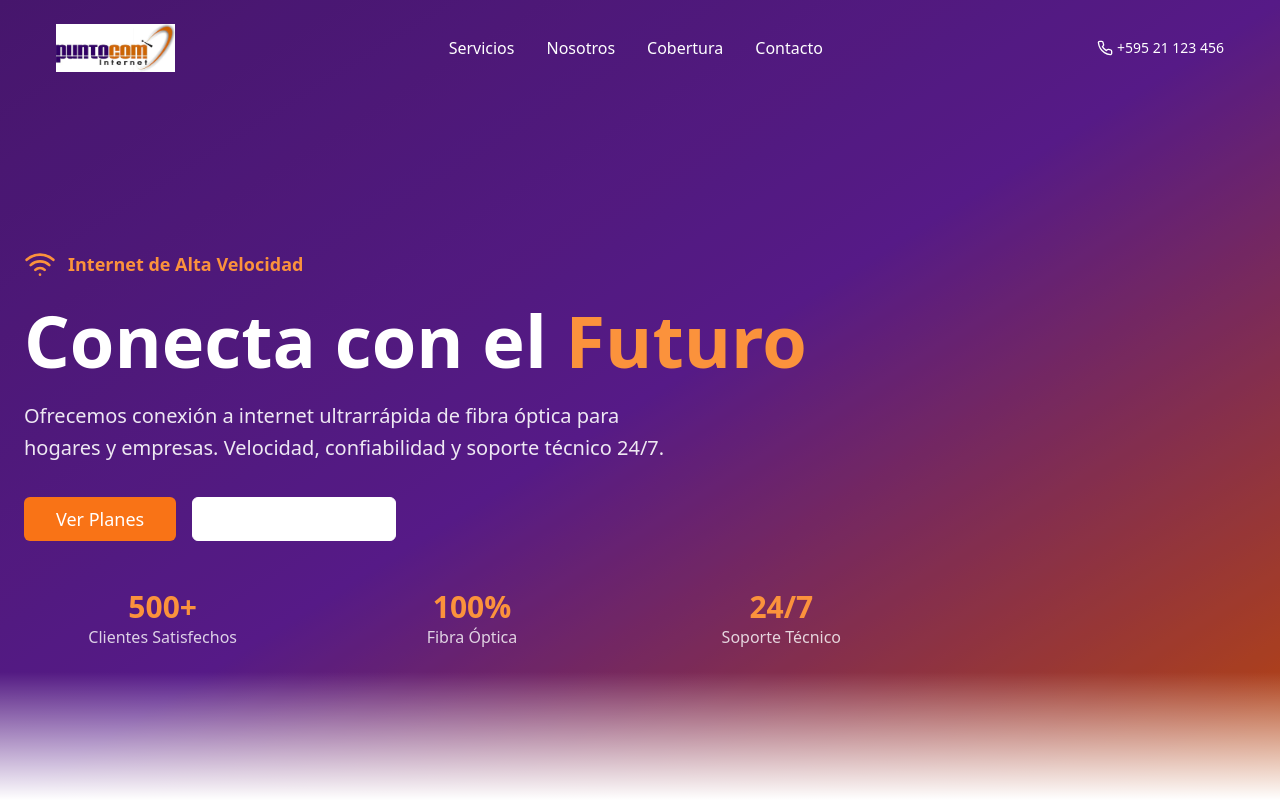
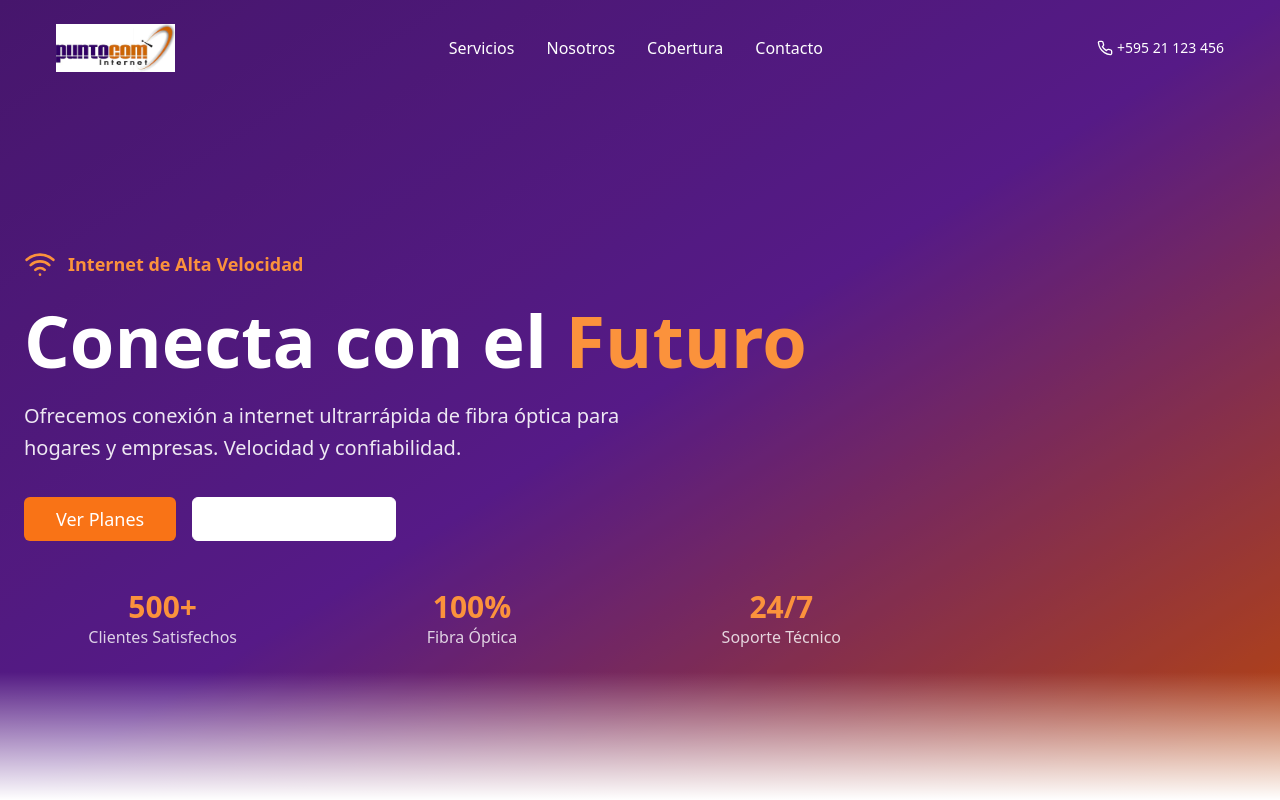
Before and after one commit to flavioduque/puntocom-web-express, a React (Vite) app: page / in a window 1280 px wide. Shown: the top 800 px of the page. Built offline with nearby package versions, Linux system fonts and the light colour scheme.

Commit message:
Remove 24/7 support mention
Remove the mention of 24/7 support.

```diff
--- a/src/components/Hero.tsx
+++ b/src/components/Hero.tsx
@@ -1,3 +1,4 @@
+
 
 import { Button } from "@/components/ui/button";
 import { Wifi, Phone, Mail } from "lucide-react";
@@ -48,7 +49,7 @@ const Hero = () => {
           </h1>
 
           <p className="text-xl text-white/90 mb-8 max-w-2xl leading-relaxed">
-            Ofrecemos conexión a internet ultrarrápida de fibra óptica para hogares y empresas. Velocidad, confiabilidad y soporte técnico 24/7.
+            Ofrecemos conexión a internet ultrarrápida de fibra óptica para hogares y empresas. Velocidad y confiabilidad.
           </p>
 
           <div className="flex flex-col sm:flex-row gap-4 mb-12">
```
